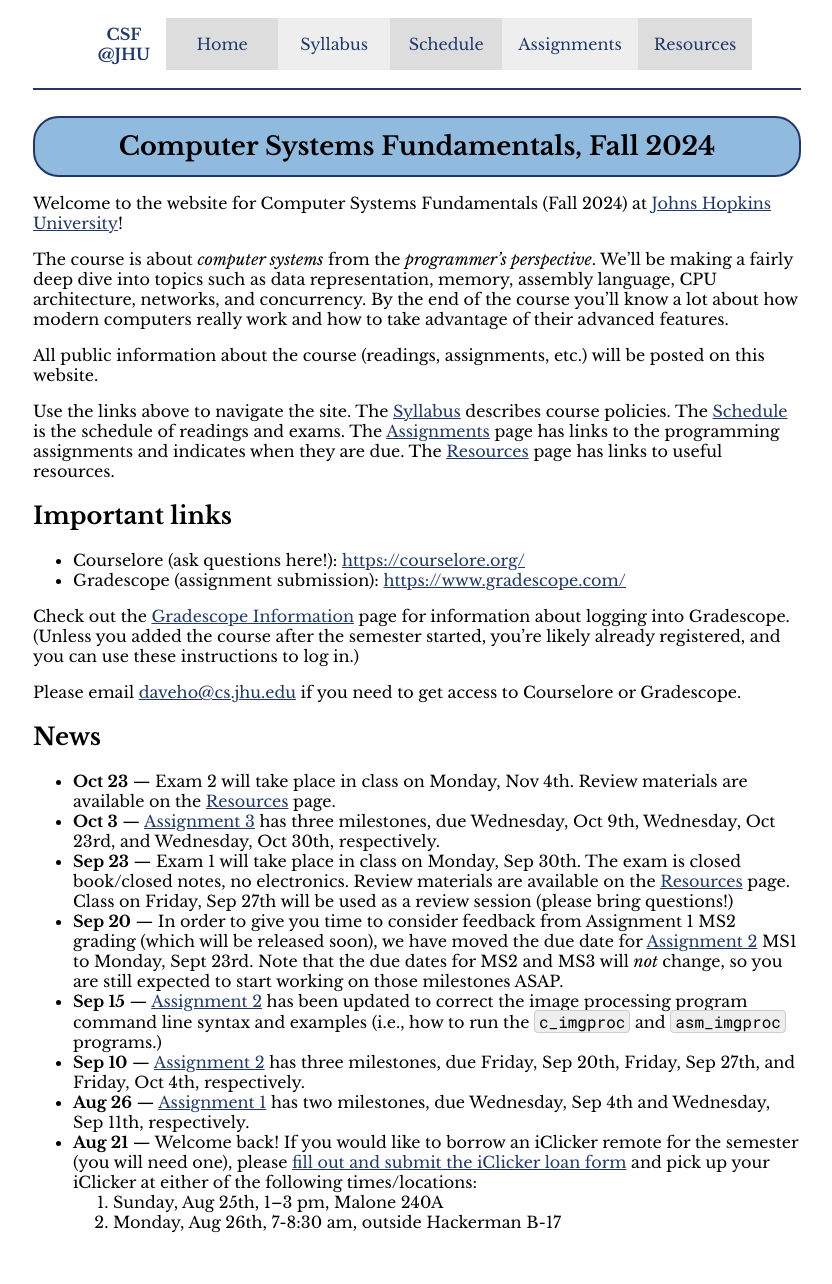
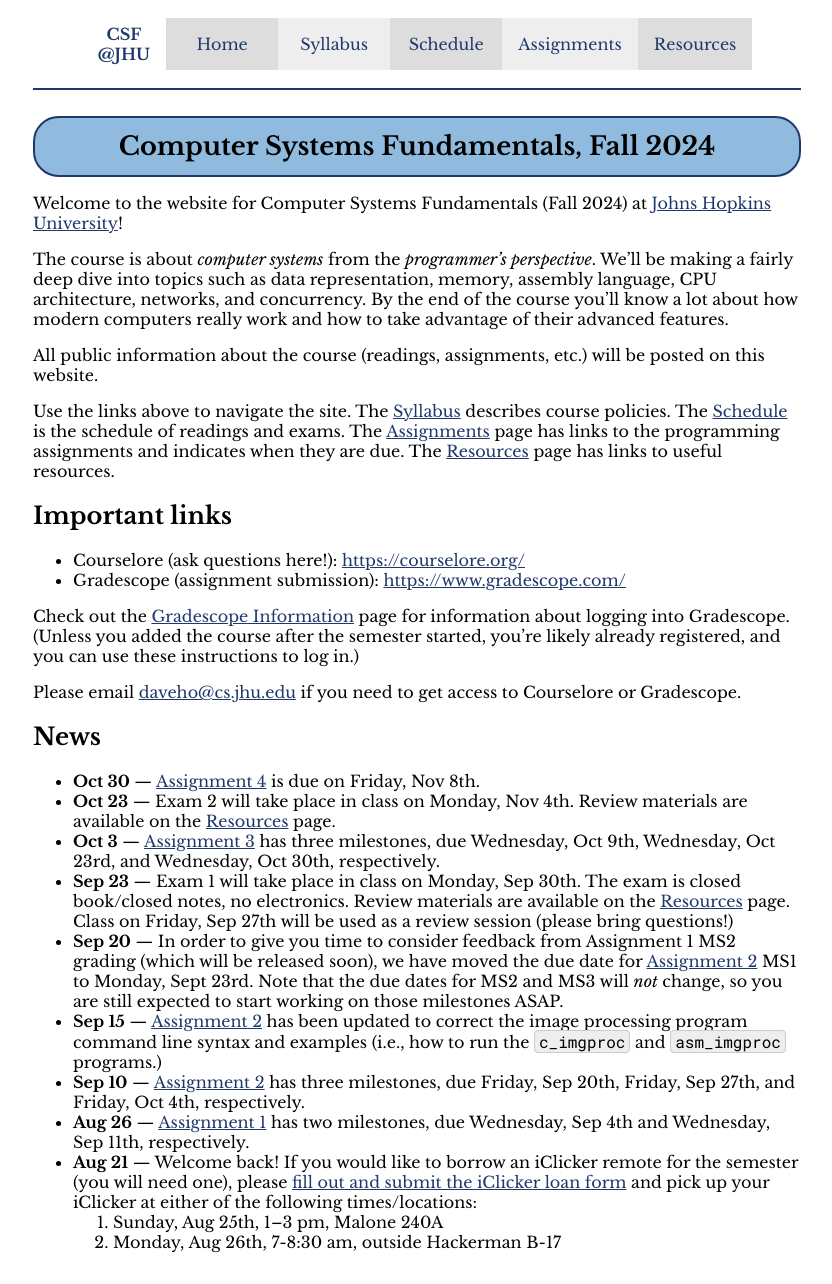
Before and after one commit to jhucsf/fall2024, a Jekyll site: the page built from index.md, in a window 1280 px wide. Shown: the whole page, without its empty margins (223-1055 px from the left). Built offline with Jekyll 4.4.1, drawn with Linux system fonts in a browser that asks for light colours.

Commit message:
news item for assignemnt 4

```diff
--- a/index.md
+++ b/index.md
@@ -38,6 +38,7 @@ Gradescope.
 
 ## News
 
+* **Oct 30** — [Assignment 4](assign/assign04.html) is due on Friday, Nov 8th.
 * **Oct 23** — Exam 2 will take place in class on Monday, Nov 4th.
   Review materials are available on the [Resources](resources.html) page.
 * **Oct 3** — [Assignment 3](assign/assign03.html) has three milestones,
```
